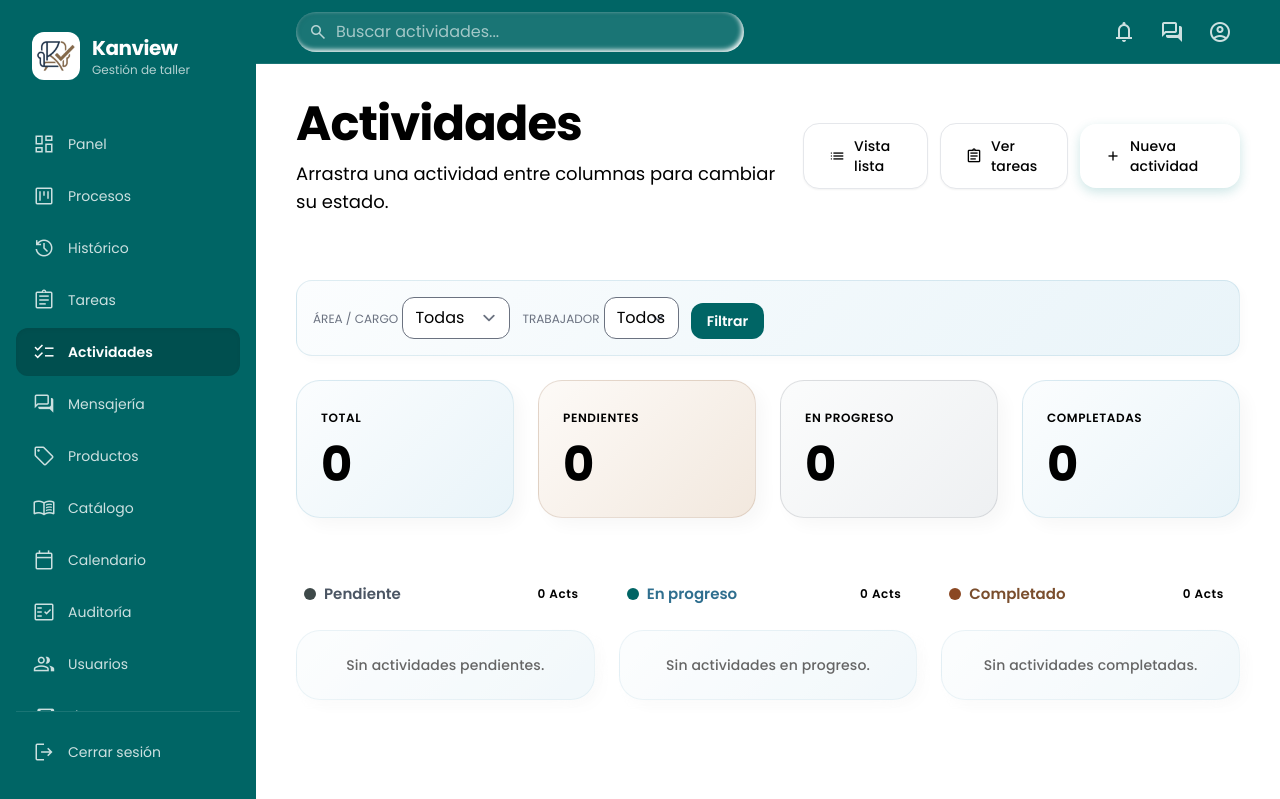
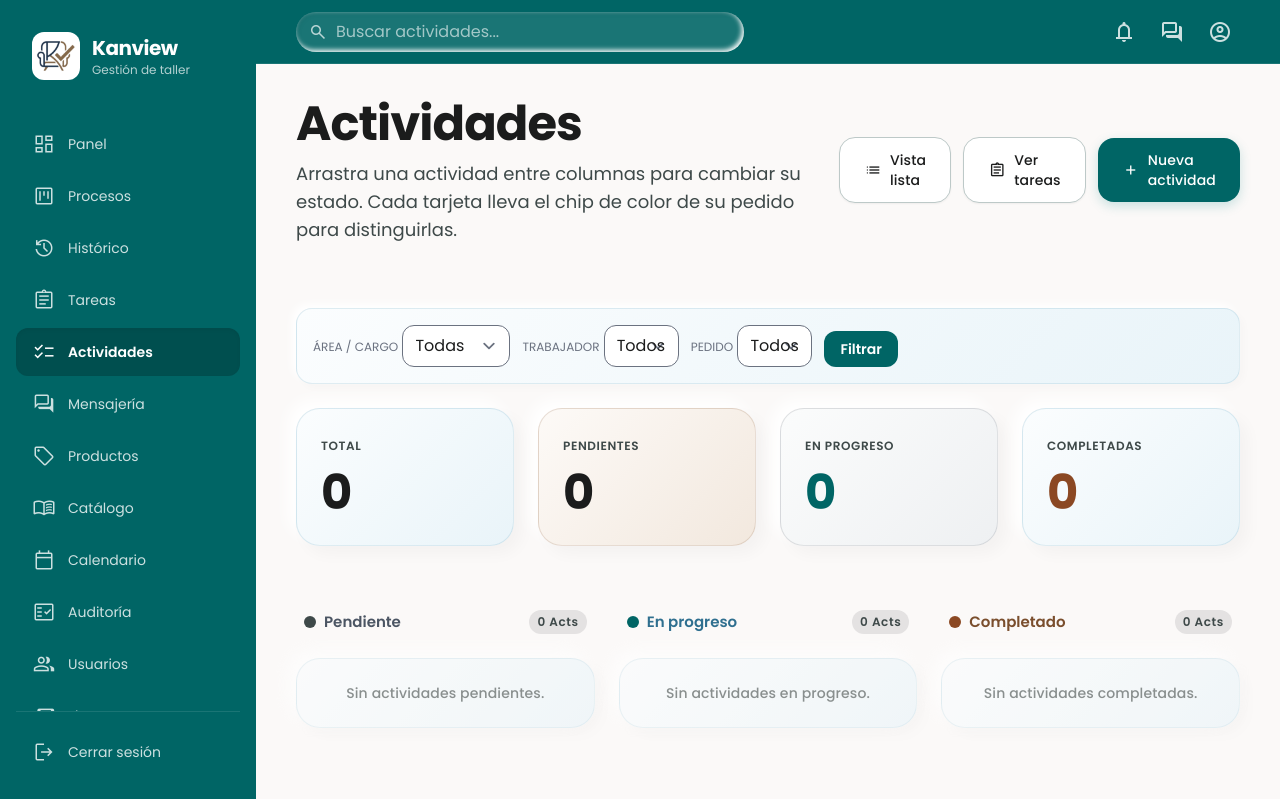
Before and after one commit to JuanSebastianClavijoTapias/djangoRestKanview, a Django app: page /actividades/ in a window 1280 px wide. Shown: the top 799 px of the page. Run offline with Django 5.2, Linux system fonts and the light colour scheme; the visitor is signed in with stand-in values (Sample User, id 1); data that the repository does not hold is empty; some libraries are stand-ins or nearby versions.

Commit message:
fix: modal transparente, acordeón de tareas, chips de pedido y ajustes de UI
- Corrige el modal transparente del tablero: la paleta «colors» del config de
  Tailwind estaba declarada dos veces y la segunda sobrescribía a la primera,
  dejando fondos como bg-surface sin color. Se fusionan en una sola paleta y
  se agrega una guarda en el test para que no se repita.
- Procesos: la lista de tareas de cada tarjeta pasa a acordeón colapsado con
  el resumen de cuántas faltan («Faltan 3 de 6» / «Todas realizadas») y filas
  compactas al abrir.
- Actividades: cada tarjeta lleva el chip de color de su pedido (código y
  producto, enlaza al pedido) para distinguir actividades de pedidos
  distintos, y se agrega un filtro por pedido.
- El campo «Precio unitario (del inventario)» ya no se muestra al crear un
  pedido (solo al editarlo).
- Tests actualizados y nuevos (196 OK).

```diff
--- a/kanview/templates/kanview/_tailwind_config.html
+++ b/kanview/templates/kanview/_tailwind_config.html
@@ -62,7 +62,9 @@ Tailwind y antes de la etiqueta de cierre del head.
                     "surface-container": "#efeded",
                     "error-container": "#ffdad6",
                     "surface-container-high": "#eae8e7",
-                    "secondary": "#5d5f5f"
+                    "secondary": "#5d5f5f",
+                    "sidebar": "#006565",
+                    "sidebar-active": "#004f4f"
                 },
                 borderRadius: {
                     "DEFAULT": "0.25rem",
@@ -102,10 +104,6 @@ Tailwind y antes de la etiqueta de cierre del head.
                 boxShadow: {
                     "neomorphic": "8px 8px 16px rgba(0,0,0,0.03), -8px -8px 16px #FFFFFF",
                     "inner-neomorphic": "inset 4px 4px 8px rgba(0,0,0,0.03), inset -4px -4px 8px #FFFFFF"
-                },
-                colors: {
-                    "sidebar": "#006565",
-                    "sidebar-active": "#004f4f"
                 }
             }
         }
--- a/kanview/templates/kanview/actividades.html
+++ b/kanview/templates/kanview/actividades.html
@@ -33,7 +33,7 @@
 <div class="flex flex-col md:flex-row justify-between items-start md:items-center mb-section-margin gap-4">
 <div>
 <h2 class="font-display text-display text-on-surface">Actividades</h2>
-<p class="font-body-lg text-body-lg text-on-surface-variant mt-2">Arrastra una actividad entre columnas para cambiar su estado.</p>
+<p class="font-body-lg text-body-lg text-on-surface-variant mt-2">Arrastra una actividad entre columnas para cambiar su estado. Cada tarjeta lleva el chip de color de su pedido para distinguirlas.</p>
 </div>
 <div class="flex items-center gap-3">
 <a class="px-6 py-3 bg-white border border-outline-variant rounded-[16px] font-label-md text-label-md text-on-surface hover:bg-surface-container-low transition-colors flex items-center gap-2 neomorphic-card-hover shadow-sm" href="{% url 'kanview:actividad-lista' %}">
@@ -65,8 +65,15 @@
 {% for empleado in trabajadores %}<option value="{{ empleado.pk }}"{% if trabajador_activo == empleado.pk|stringformat:"s" %} selected{% endif %}>{{ empleado.nombre }}</option>{% endfor %}
 </select>
 </div>
+<div>
+<label class="text-xs uppercase text-gray-500" for="filtro-pedido">Pedido</label>
+<select class="rounded-xl border px-3 py-2" id="filtro-pedido" name="pedido">
+<option value="">Todos</option>
+{% for p in pedidos %}<option value="{{ p.pk }}"{% if pedido_activo == p.pk|stringformat:"s" %} selected{% endif %}>{{ p.codigo_pedido }} · {{ p.id_producto.nombre }}</option>{% endfor %}
+</select>
+</div>
 <button class="bg-[#006565] text-white px-4 py-2 rounded-xl text-sm font-semibold" type="submit">Filtrar</button>
-{% if cargo_activo or trabajador_activo %}<a class="text-sm font-semibold text-gray-500" href="{% url 'kanview:actividades' %}">Limpiar</a>{% endif %}
+{% if cargo_activo or trabajador_activo or pedido_activo %}<a class="text-sm font-semibold text-gray-500" href="{% url 'kanview:actividades' %}">Limpiar</a>{% endif %}
 </form>
 <!-- Resumen -->
 <div class="grid grid-cols-2 lg:grid-cols-4 gap-card-gap mb-section-margin">
@@ -105,6 +112,10 @@
                         {{ actividad.get_estado_display }}
                     </span>
 </div>
+<a class="inline-flex items-center gap-1.5 px-2.5 py-1 rounded-full font-label-sm text-label-sm font-semibold mb-2 max-w-full" style="background: {{ actividad.color_pedido }}14; color: {{ actividad.color_pedido }}; border: 1px solid {{ actividad.color_pedido }}4d;" href="{% url 'kanview:pedido-detalle' actividad.id_tarea.id_pedido.pk %}" title="Ver el pedido {{ actividad.id_tarea.id_pedido.codigo_pedido }}">
+<span class="w-2 h-2 rounded-full shrink-0" style="background: {{ actividad.color_pedido }}"></span>
+<span class="truncate">{{ actividad.id_tarea.id_pedido.codigo_pedido }} · {{ actividad.id_tarea.id_pedido.id_producto.nombre }}</span>
+</a>
 <h4 class="font-body-lg text-body-lg font-bold text-on-surface mb-2">{{ actividad.nombre }}</h4>
 <p class="font-body-sm text-label-md text-on-surface-variant mb-6 line-clamp-2">{{ actividad.descripcion }}</p>
 <div class="flex justify-between items-center border-t border-outline-variant/20 pt-4">
@@ -143,6 +154,10 @@
                         {{ actividad.get_estado_display }}
                     </span>
 </div>
+<a class="inline-flex items-center gap-1.5 px-2.5 py-1 rounded-full font-label-sm text-label-sm font-semibold mb-2 max-w-full" style="background: {{ actividad.color_pedido }}14; color: {{ actividad.color_pedido }}; border: 1px solid {{ actividad.color_pedido }}4d;" href="{% url 'kanview:pedido-detalle' actividad.id_tarea.id_pedido.pk %}" title="Ver el pedido {{ actividad.id_tarea.id_pedido.codigo_pedido }}">
+<span class="w-2 h-2 rounded-full shrink-0" style="background: {{ actividad.color_pedido }}"></span>
+<span class="truncate">{{ actividad.id_tarea.id_pedido.codigo_pedido }} · {{ actividad.id_tarea.id_pedido.id_producto.nombre }}</span>
+</a>
 <h4 class="font-body-lg text-body-lg font-bold text-on-surface mb-2">{{ actividad.nombre }}</h4>
 <p class="font-body-sm text-label-md text-on-surface-variant mb-6 line-clamp-2">{{ actividad.descripcion }}</p>
 <div class="flex justify-between items-center border-t border-outline-variant/20 pt-4">
@@ -184,6 +199,10 @@
                         {{ actividad.get_estado_display }}
                     </span>
 </div>
+<a class="inline-flex items-center gap-1.5 px-2.5 py-1 rounded-full font-label-sm text-label-sm font-semibold mb-2 max-w-full" style="background: {{ actividad.color_pedido }}14; color: {{ actividad.color_pedido }}; border: 1px solid {{ actividad.color_pedido }}4d;" href="{% url 'kanview:pedido-detalle' actividad.id_tarea.id_pedido.pk %}" title="Ver el pedido {{ actividad.id_tarea.id_pedido.codigo_pedido }}">
+<span class="w-2 h-2 rounded-full shrink-0" style="background: {{ actividad.color_pedido }}"></span>
+<span class="truncate">{{ actividad.id_tarea.id_pedido.codigo_pedido }} · {{ actividad.id_tarea.id_pedido.id_producto.nombre }}</span>
+</a>
 <h4 class="font-body-lg text-body-lg font-bold text-on-surface mb-2">{{ actividad.nombre }}</h4>
 <div class="flex justify-between items-center border-t border-outline-variant/20 pt-4 mt-6">
 <div class="flex items-center gap-2">
@@ -214,7 +233,11 @@
 {% for actividad in otras %}
 <div class="neomorphic-card p-6 border-l-4 border-outline-variant">
 <span class="px-3 py-1 bg-surface-container text-on-surface-variant rounded-full font-label-sm text-label-sm">{{ actividad.id_tarea.nombre }}</span>
-<h4 class="font-body-lg text-body-lg font-bold text-on-surface mt-3">{{ actividad.nombre }}</h4>
+<a class="inline-flex items-center gap-1.5 px-2.5 py-1 rounded-full font-label-sm text-label-sm font-semibold mt-3 mb-1 max-w-full" style="background: {{ actividad.color_pedido }}14; color: {{ actividad.color_pedido }}; border: 1px solid {{ actividad.color_pedido }}4d;" href="{% url 'kanview:pedido-detalle' actividad.id_tarea.id_pedido.pk %}" title="Ver el pedido {{ actividad.id_tarea.id_pedido.codigo_pedido }}">
+<span class="w-2 h-2 rounded-full shrink-0" style="background: {{ actividad.color_pedido }}"></span>
+<span class="truncate">{{ actividad.id_tarea.id_pedido.codigo_pedido }} · {{ actividad.id_tarea.id_pedido.id_producto.nombre }}</span>
+</a>
+<h4 class="font-body-lg text-body-lg font-bold text-on-surface mt-2">{{ actividad.nombre }}</h4>
 <p class="font-body-sm text-label-md text-on-surface-variant mt-2">{{ actividad.descripcion }}</p>
 <a class="mt-4 inline-flex items-center gap-1 font-label-sm text-label-sm text-primary hover:underline" href="{% url 'kanview:actividad-editar' actividad.pk %}">
 <span class="material-symbols-outlined text-[14px]">edit</span> Editar actividad
--- a/kanview/views_actividades.py
+++ b/kanview/views_actividades.py
@@ -11,12 +11,27 @@ ver las tareas de sus compañeros.
 from . import busqueda
 from django.db.models import Q
 
-from .models import ESTADOS_KANBAN, Actividades, Empleado
+from .models import ESTADOS_KANBAN, Actividades, Empleado, Pedido
 from .permisos import es_trabajador, puede, seccion_requerida
 from .views_site import _render
 
 # Columnas del tablero, en el orden real de ESTADOS_KANBAN.
 COLUMNAS = tuple(estado for estado, _etiqueta in ESTADOS_KANBAN)
+
+#: Colores por pedido para distinguir las actividades de cada uno: todas las
+#: actividades de un mismo pedido comparten color en su chip.
+COLORES_PEDIDO = (
+    "#006565", "#8b4823", "#2f6f8f", "#6b4a2f", "#5b6e2f",
+    "#7a3b6e", "#35635b", "#8a6d1f", "#4c4f8a", "#a1462c",
+)
+
+
+def _pintar_por_pedido(actividades):
+    """Marca cada actividad con el color de su pedido (para el chip)."""
+    for actividad in actividades:
+        pedido_id = actividad.id_tarea.id_pedido_id if actividad.id_tarea else 0
+        actividad.color_pedido = COLORES_PEDIDO[(pedido_id or 0) % len(COLORES_PEDIDO)]
+    return actividades
 
 
 def _agrupar(queryset):
@@ -67,7 +82,22 @@ def actividades(request):
             Q(id_empleado_id=int(trabajador))
             | Q(id_tarea__id_empleado_id=int(trabajador))
         )
+    # Filtro por pedido: cada tarjeta lleva el chip de su pedido y aquí se
+    # puede ver solo uno (útil cuando hay varios pedidos en curso).
+    pedido = (request.GET.get("pedido") or "").strip()
+    pedidos = (
+        Pedido.objects.filter(
+            pk__in=actividades_qs.values_list("id_tarea__id_pedido", flat=True).distinct()
+        )
+        .select_related("id_producto", "id_cliente")
+        .order_by("-id")
+    )
+    if pedido.isdigit():
+        actividades_qs = actividades_qs.filter(id_tarea__id_pedido_id=int(pedido))
     grupos, otras = _agrupar(actividades_qs)
+    # Chip de color por pedido para distinguir de qué pedido es cada actividad.
+    for lista in list(grupos.values()) + [otras]:
+        _pintar_por_pedido(lista)
 
     return _render(
         request,
@@ -90,4 +120,6 @@ def actividades(request):
             else Empleado.objects.filter(activo=True).order_by("nombre")
         ),
         trabajador_activo=trabajador,
+        pedidos=pedidos,
+        pedido_activo=pedido,
     )
--- a/kanview/views_pedidos.py
+++ b/kanview/views_pedidos.py
@@ -408,6 +408,9 @@ def _tarjeta(pedido):
         "grupos": _grupos_por_trabajador(actividades),
         "sin_actividades": total == 0,
         "sin_tareas": not tareas,
+        "tareas_total": len(tareas),
+        "tareas_completadas": sum(1 for tarea in tareas if tarea["estado"] == "completado"),
+        "tareas_pendientes": sum(1 for tarea in tareas if tarea["estado"] != "completado"),
         "url_detalle": reverse("kanview:pedido-detalle", args=[pedido.pk]),
         "url_estado": reverse("kanview:pedido-estado", args=[pedido.pk]),
         "url_actividades": f"{reverse('kanview:tarea-crear')}?pedido={pedido.pk}",
```
Also changed, not shown: kanview/templates/kanview/pedidos_tablero.html (+28 -14 lines), kanview/tests.py (+33 -2 lines), kanview/views_crud.py (+6 -8 lines).
